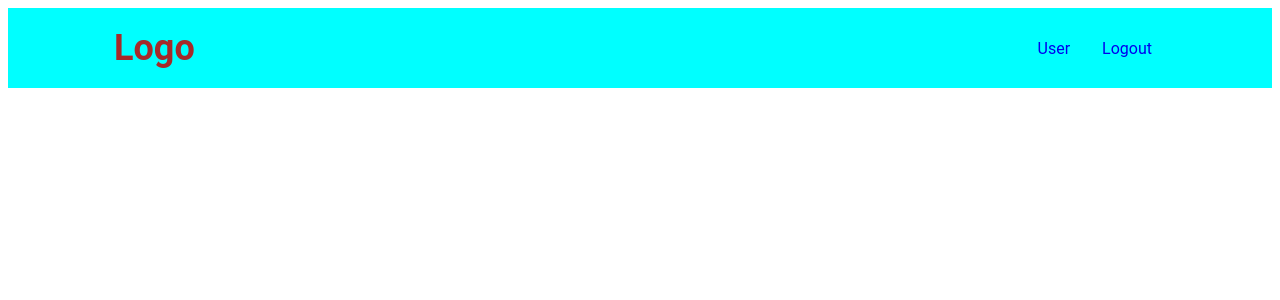
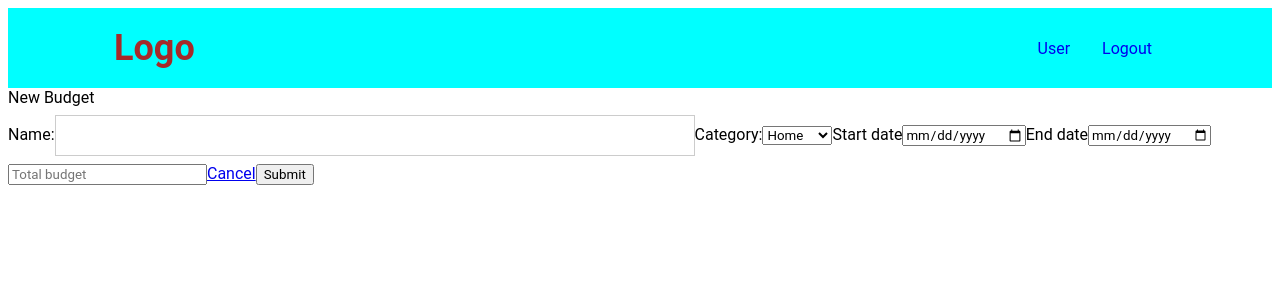
Before and after one commit to davrope/financial-app, a React (Create React App) app in the folder client/: page /create-budget in a window 1280 px wide. Shown: the top 300 px of the page. Built offline with nearby package versions, Linux system fonts and the light colour scheme; no server answers; the HTML template or start-up script is replaced by a standard one.

Commit message:
Routes, reducers and form for budgets creation

```diff
--- a/client/src/App.js
+++ b/client/src/App.js
@@ -15,6 +15,7 @@ import { useDispatch } from 'react-redux';
 import UserInfo from './components/UserInfo';
 import Dashboard from './components/FinancialComp/Dashboard';
 import CreateTransaction from './components/FinancialComp/CreateTransaction';
+import CreateBudget from './components/FinancialComp/CreateBudget';
 
 
 
@@ -38,6 +39,7 @@ const App = () => {
         <Route path = '/user' element = {<UserInfo/>}/>
         <Route path = '/dashboard' element = {<Dashboard/>}/>
         <Route path = '/create-transaction' element = {<CreateTransaction/>}/>
+        <Route path = '/create-budget' element = {<CreateBudget/>}/>
       </Routes>
 
     </Router>
--- a/client/src/actions/index.js
+++ b/client/src/actions/index.js
@@ -1,5 +1,5 @@
 import axios from 'axios';
-import {FETCH_TRANSACTION, FETCH_USER, FETCH_TRANSACTIONS} from './types'
+import {FETCH_TRANSACTION, FETCH_USER, FETCH_TRANSACTIONS, FETCH_BUDGETS} from './types'
 
 
 export const fetchUser = ()=> async dispatch=>{
@@ -11,7 +11,6 @@ export const fetchUser = ()=> async dispatch=>{
 
 export const submitTransaction = (values) => async dispatch=>{
     const res = await axios.post('/api/transactions', values);
-    console.log(res)
 
     dispatch({type: FETCH_TRANSACTION, payload: res.data});
 }
@@ -21,3 +20,17 @@ export const fetchTransactions = ()=> async dispatch=>{
 
     dispatch({type: FETCH_TRANSACTIONS, payload: res.data})
 }
+
+// Budgets actions
+
+export const submitBudget = (values) => async dispatch=>{
+    const res = await axios.post('/api/budgets', values);
+
+    dispatch({type: FETCH_BUDGETS, payload: res.data});
+}
+
+export const fetchBudgets = ()=> async dispatch=>{
+    const res = await axios.get('/api/budgets');
+
+    dispatch({type: FETCH_BUDGETS, payload: res.data})
+}
--- /dev/null
+++ b/client/src/components/FinancialComp/CreateBudget.js
@@ -0,0 +1,71 @@
+import React, {useState} from 'react';
+import * as actions from '../../actions';
+import { useDispatch } from 'react-redux';
+import { useNavigate } from 'react-router-dom';
+import {Link as LinkRouter} from 'react-router-dom';
+
+
+const CreateBudget = () => {
+  const dispatch = useDispatch();
+  const navigate = useNavigate();
+
+  const [budgetValues, setbudgetValues] = useState({
+    title: '',
+    amount: 0,
+    dateCreated: null,
+    dateFinished: null,
+    category: null,
+
+  })
+
+  const handleInputChange= (event) =>{
+    setbudgetValues({
+      ...budgetValues,
+      [event.target.name]: event.target.value
+    })
+  }
+
+  const handleSubmit = (event)=>{
+    event.preventDefault()
+
+    dispatch(actions.submitBudget(budgetValues))
+
+    navigate('/dashboard')
+  }
+
+
+  return (
+    <div>
+      New Budget
+      <form onSubmit={handleSubmit}>
+        <label>Name:</label>
+        <input type='text' name = "title" onChange={handleInputChange} />
+
+        <label>Category:</label>
+            <select id = "category" name = "category" onChange={handleInputChange}>
+                <option value = "Home">Home</option>
+                <option value = "Food">Food</option>
+                <option value = "Laundry">Laundry</option>
+            </select>
+        <label>Start date</label>
+        <input type = "date" id = "transaction_date" name = "dateCreated" onChange={handleInputChange}/>
+
+        <label>End date</label>
+        <input type = "date" id = "transaction_date_finish" name = "dateFinished" onChange={handleInputChange}/>
+
+        <input type = "number" id= "total_amount" placeholder='Total budget' name='amount' onChange={handleInputChange}/>
+
+
+        <LinkRouter to = '/user'>
+          Cancel
+        </LinkRouter>
+
+        <button type = "submit">
+          Submit
+        </button>
+      </form>
+    </div>
+  )
+}
+
+export default CreateBudget
--- a/client/src/components/FinancialComp/CreateTransaction.js
+++ b/client/src/components/FinancialComp/CreateTransaction.js
@@ -51,9 +51,9 @@ const CreateTransaction = () => {
 
             <label>Category:</label>
             <select id = "category" name = "category" onChange={handleInputChange}>
-                <option value = "home">Home</option>
-                <option value = "food">Food</option>
-                <option value = "laundry">Laundry</option>
+                <option value = "Home">Home</option>
+                <option value = "Food">Food</option>
+                <option value = "Laundry">Laundry</option>
             </select>
 
             <label>Date</label>
--- a/client/src/components/FinancialComp/Dashboard.js
+++ b/client/src/components/FinancialComp/Dashboard.js
@@ -1,4 +1,4 @@
-import React, {useEffect} from 'react'
+import React, {useEffect, useState} from 'react'
 import {Link as LinkRouter} from 'react-router-dom';
 import TransactionsTable from './TransactionsTable';
 
@@ -8,13 +8,35 @@ import { connect, useSelector } from 'react-redux';
 
 const Dashboard = () => {
 
-  const transactions = useSelector((state)=>state.transactions)
+  const [view, setView] = useState('transaction')
+  console.log(view)
+
+  const handleBudget=()=>{
+    setView('budget')
+  }
+
+  const handleTransactions = ()=>{
+    setView('transaction')
+  }
+
+  const renderTable = ()=>{
+    switch(view){
+      case 'budget':
+        return(
+          <div>
+            Budgets from switch
+          </div>
+        )
+      default:
+        return(
+          <TransactionsTable/>
+        )
+    }
+
+  }
 
 
 
-  const balance = ()=>{
-    console.log(transactions)
-  }
 
 
 
@@ -32,6 +54,7 @@ const Dashboard = () => {
         <h4 className='balance-number'>
           $2,000.12
         </h4>
+
       </section>
 
       <section className='dashboard-plot'>
@@ -39,18 +62,18 @@ const Dashboard = () => {
       </section>
 
       <section className='dashboard-table'>
-        <TransactionsTable/>
+        {renderTable()}
       </section>
 
       <div className='buttons-dashboard-container'>
-        <button className='button-dashboard'>
-          Expenses
+        <button className='button-dashboard'onClick={handleTransactions} >
+          Transactions
         </button>
-        <button className='button-dashboard'>
+        <button className='button-dashboard' onClick={handleBudget}>
           Budgets
         </button>
       </div>
-      <LinkRouter className='FAB-transaction' to = "/create-transaction">
+      <LinkRouter className='FAB-transaction' to = {"/create-" + view}>
           +
       </LinkRouter>
     </div>
--- a/client/src/reducers/budgetsReducer.js
+++ b/client/src/reducers/budgetsReducer.js
@@ -11,6 +11,6 @@ export default function foo(state= initialState, action){
         case DELETE_BUDGET:
             return action.payload;
             default:
-                return {...state}
+                return [...state]
     }
 }
```
Also changed, not shown: 2 other files (tests, documents, lock files or other folders).
